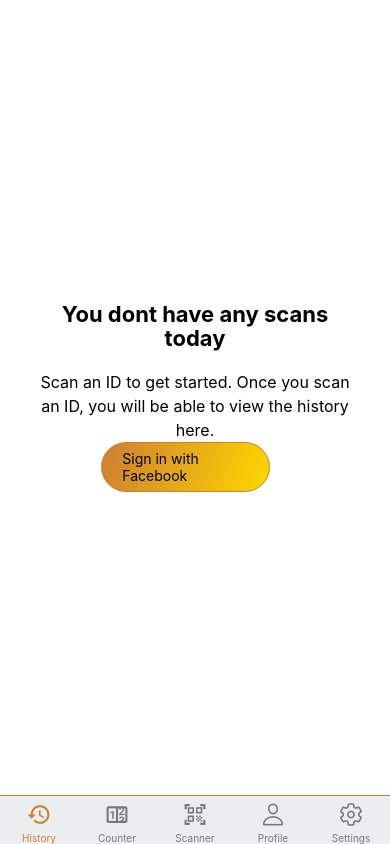
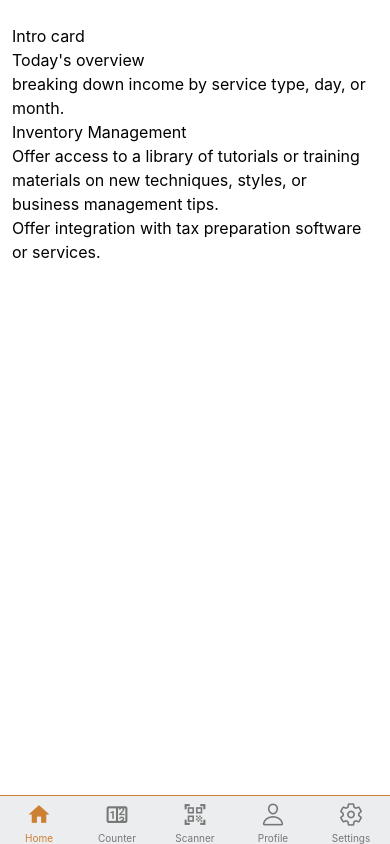
Before and after one commit to asfopoo/expoTemplate, a React Native app: screen / in a window 390 px wide. Built offline with nearby package versions, Linux system fonts and the light colour scheme.

Commit message:
refactor: history to home

```diff
--- a/src/navigation/navigators/TabNavigator.tsx
+++ b/src/navigation/navigators/TabNavigator.tsx
@@ -9,7 +9,7 @@ import { View, StyleSheet, Text } from 'react-native';
 import { TAB_ROUTES } from '../routes';
 // import ChatStack from '../stacks/privateStacks/ChatStack';
 import CountStack from '../stacks/privateStacks/CountStack';
-import HistoryStack from '../stacks/privateStacks/HistoryStack';
+import HomeStack from '../stacks/privateStacks/HistoryStack';
 import ProfileStack from '../stacks/privateStacks/ProfileStack';
 import ScannerStack from '../stacks/privateStacks/ScannerStack';
 import SettingsStack from '../stacks/privateStacks/SettingsStack';
@@ -38,12 +38,12 @@ export default function TabNavigator() {
       }}
     >
       <Tab.Screen
-        name={TAB_ROUTES.HISTORY_TAB}
-        component={HistoryStack}
+        name={TAB_ROUTES.HOME_TAB}
+        component={HomeStack}
         options={{
-          tabBarLabel: 'History',
+          tabBarLabel: 'Home',
           tabBarIcon: ({ color, size }) => (
-            <MaterialIcons name="history" {...{ color, size }} />
+            <MaterialIcons name="home" {...{ color, size }} />
           ),
         }}
       />
--- a/src/navigation/routes.ts
+++ b/src/navigation/routes.ts
@@ -10,7 +10,7 @@ export const PRIVATE_ROUTES = {
   SCANNER_SCREEN: 'Scanner',
   SETTINGS_SCREEN: 'Settings',
   PROFILE_SCREEN: 'Profile',
-  HISTORY_SCREEN: 'History',
+  HOME_SCREEN: 'Home',
   ABOUT_SCREEN: 'About',
   SCANNER_SETTINGS_SCREEN: 'Scanner Settings',
   APPEARANCE_SETTINGS_SCREEN: 'Appearance Settings',
@@ -22,5 +22,5 @@ export const TAB_ROUTES = {
   SCANNER_TAB: 'Scanner Tab',
   SETTINGS_TAB: 'Settings Tab',
   PROFILE_TAB: 'Profile Tab',
-  HISTORY_TAB: 'History Tab',
+  HOME_TAB: 'Home Tab',
 } as const;
--- a/src/navigation/stacks/privateStacks/HistoryStack.tsx
+++ b/src/navigation/stacks/privateStacks/HistoryStack.tsx
@@ -1,19 +1,19 @@
 import { createNativeStackNavigator } from '@react-navigation/native-stack';
 
-import HistoryScreen from '../../../screens/HistoryScreen';
+import HomeScreen from '../../../screens/HomeScreen';
 import { PRIVATE_ROUTES } from '../../routes';
-import { HistoryTabParamList } from '../../types';
+import { HomeTabParamList } from '../../types';
 
-const HistoryStackNavigator = createNativeStackNavigator<HistoryTabParamList>();
+const HomeStackNavigator = createNativeStackNavigator<HomeTabParamList>();
 
-export default function HistoryStack() {
+export default function HomeStack() {
   return (
-    <HistoryStackNavigator.Navigator>
-      <HistoryStackNavigator.Screen
-        name={PRIVATE_ROUTES.HISTORY_SCREEN}
-        component={HistoryScreen}
+    <HomeStackNavigator.Navigator>
+      <HomeStackNavigator.Screen
+        name={PRIVATE_ROUTES.HOME_SCREEN}
+        component={HomeScreen}
         options={{ headerShown: false }}
       />
-    </HistoryStackNavigator.Navigator>
+    </HomeStackNavigator.Navigator>
   );
 }
--- a/src/screens/HistoryScreen.tsx
+++ /dev/null
@@ -1,65 +0,0 @@
-import { NativeStackScreenProps } from '@react-navigation/native-stack';
-import { StyleSheet } from 'react-native';
-
-import Button from '@/components/Button';
-import { SafeAreaView } from '@/components/SafeAreaView';
-import { Text } from '@/components/Text';
-import { View } from '@/components/View';
-import { RootStackParamList } from '@/navigation/types';
-import { TEXT_SIZES } from '@/theme/Theme';
-
-type Props = NativeStackScreenProps<RootStackParamList, 'History Tab'>;
-
-export default function HistoryScreen({ navigation }: Props) {
-  return (
-    <SafeAreaView style={styles.container}>
-      <View style={styles.textContainer}>
-        <View style={styles.titleContainer}>
-          <Text style={styles.largeText}>You dont have any scans today</Text>
-        </View>
-        <Text style={styles.text}>
-          Scan an ID to get started. Once you scan an ID, you will be able to
-          view the history here.
-        </Text>
-        <Button label="Test button" type="gradient" />
-      </View>
-    </SafeAreaView>
-  );
-}
-
-const styles = StyleSheet.create({
-  container: {
-    flex: 1,
-    alignItems: 'center',
-    marginTop: '10%',
-  },
-  imageContainer: {
-    width: '80%',
-    height: '50%',
-    paddingLeft: '10%',
-    alignItems: 'center',
-    justifyContent: 'flex-end',
-  },
-  image: {
-    width: '100%',
-    height: '80%',
-  },
-  largeText: {
-    fontSize: TEXT_SIZES.TEXT22,
-    fontWeight: 'bold',
-    textAlign: 'center',
-  },
-  textContainer: {
-    flex: 1,
-    justifyContent: 'center',
-    alignItems: 'center',
-    width: '80%',
-    marginBottom: 40,
-  },
-  text: {
-    textAlign: 'center',
-  },
-  titleContainer: {
-    marginBottom: 20,
-  },
-});
--- /dev/null
+++ b/src/screens/HomeScreen.tsx
@@ -0,0 +1,41 @@
+import { NativeStackScreenProps } from '@react-navigation/native-stack';
+import { StyleSheet } from 'react-native';
+
+import Button from '@/components/Button';
+import { SafeAreaView } from '@/components/SafeAreaView';
+import { Text } from '@/components/Text';
+import { View } from '@/components/View';
+import { RootStackParamList } from '@/navigation/types';
+import { SPACING, TEXT_SIZES } from '@/theme/Theme';
+
+type Props = NativeStackScreenProps<RootStackParamList, 'Home Tab'>;
+
+export default function HomeScreen({ navigation }: Props) {
+  return (
+    <SafeAreaView style={styles.container}>
+      <View style={styles.dailyContainer}>
+        <Text>Intro card</Text>
+        <Text>Today's overview</Text>
+        <Text>breaking down income by service type, day, or month.</Text>
+        <Text>Inventory Management</Text>
+        <Text>
+          Offer access to a library of tutorials or training materials on new
+          techniques, styles, or business management tips.
+        </Text>
+        <Text>
+          Offer integration with tax preparation software or services.
+        </Text>
+      </View>
+    </SafeAreaView>
+  );
+}
+
+const styles = StyleSheet.create({
+  container: {
+    flex: 1,
+    margin: SPACING.SPACING12,
+  },
+  dailyContainer: {
+    marginVertical: SPACING.SPACING12,
+  },
+});
--- a/src/screens/Settings/AboutScreen.tsx
+++ b/src/screens/Settings/AboutScreen.tsx
@@ -1,10 +1,12 @@
 import { useBottomTabBarHeight } from '@react-navigation/bottom-tabs';
 import { useNavigation } from '@react-navigation/native';
-import { Text, StyleSheet, ScrollView, SafeAreaView } from 'react-native';
+import { StyleSheet, ScrollView } from 'react-native';
 
 import * as app from '../../../app.json';
 
 import Header from '@/components/Header';
+import { SafeAreaView } from '@/components/SafeAreaView';
+import { Text } from '@/components/Text';
 
 export default function AboutScreen() {
   const navigation = useNavigation();
```
Also changed, not shown: src/navigation/types.ts (+6 -6 lines).
